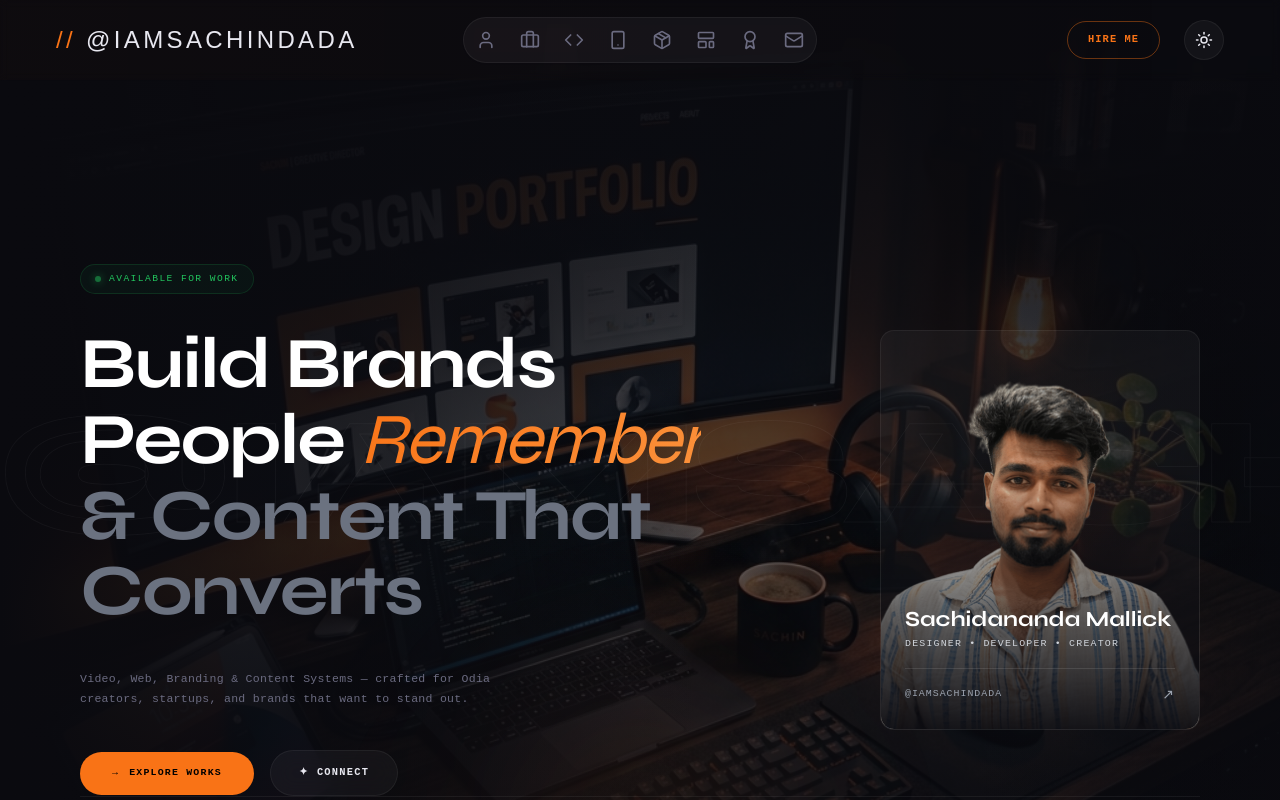
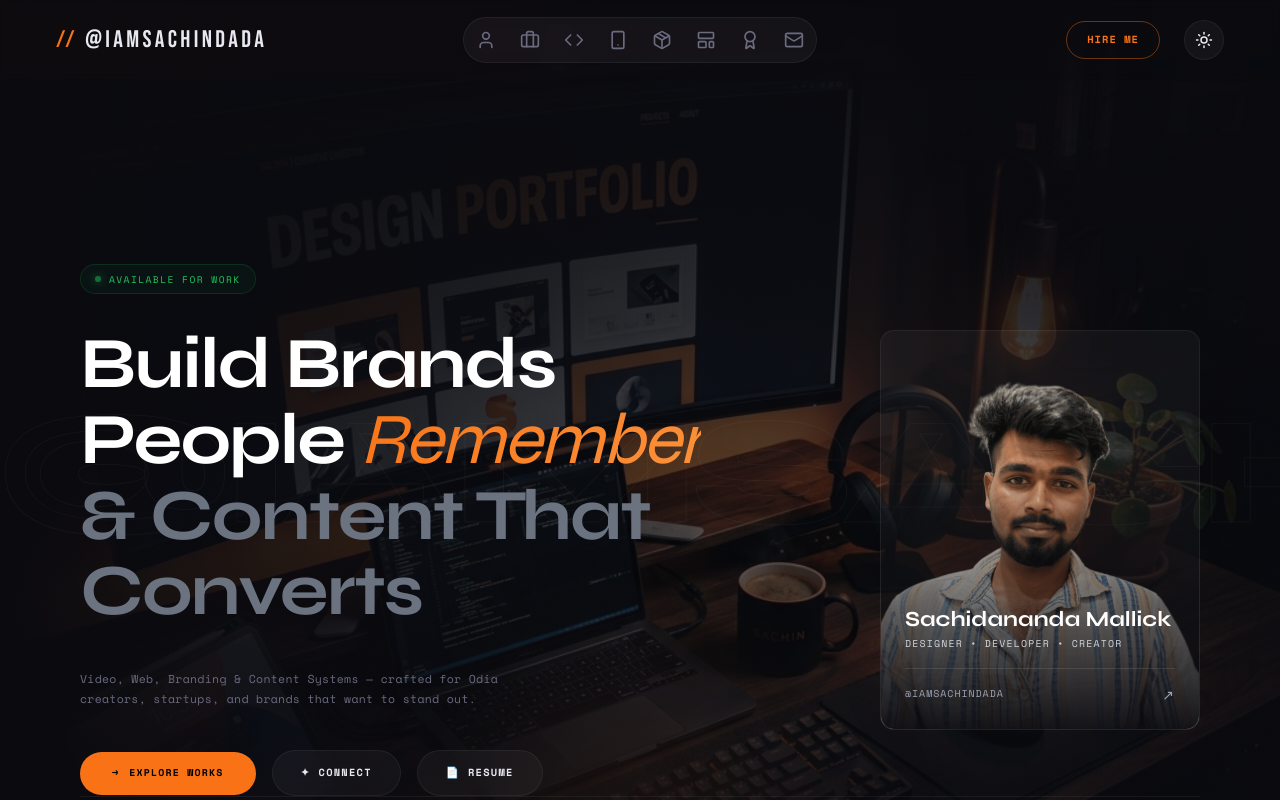
Before and after one commit to Sachin1724/Portfolio, a Next.js app: page / in a window 1280 px wide. Shown: the top 800 px of the page. Built offline with nearby package versions, Linux system fonts and the light colour scheme.

Commit message:
UI optimizations, performance improvements, and Resume button added

```diff
--- a/app/layout.tsx
+++ b/app/layout.tsx
@@ -1,11 +1,12 @@
 import type { Metadata } from "next";
-import { Syne } from "next/font/google";
+import { Syne, Space_Mono, Bebas_Neue } from "next/font/google";
 import "./globals.css";
 import CursorGlow from "@/components/CursorGlow";
 import SmoothScroll from "@/components/SmoothScroll";
 
-const syne = Syne({ subsets: ["latin"] });
-
+const syne = Syne({ subsets: ["latin"], variable: "--font-syne" });
+const spaceMono = Space_Mono({ subsets: ["latin"], weight: ["400", "700"], variable: "--font-mono" });
+const bebasNeue = Bebas_Neue({ subsets: ["latin"], weight: ["400"], variable: "--font-bebas" });
 export const metadata: Metadata = {
     title: "Sachin Dada — Cinematic Creator & Dev Freelancer",
     description:
@@ -52,7 +53,7 @@ export default function RootLayout({
                     }}
                 />
             </head>
-            <body className="antialiased" suppressHydrationWarning>
+            <body className={`antialiased ${syne.variable} ${spaceMono.variable} ${bebasNeue.variable}`} suppressHydrationWarning>
                 <SmoothScroll>
                     {children}
                 </SmoothScroll>
--- a/components/Hero.tsx
+++ b/components/Hero.tsx
@@ -44,6 +44,7 @@ export default function Hero() {
                     fill
                     priority
                     sizes="100vw"
+                    quality={60}
                     className="object-cover object-center"
                     style={{ opacity: 0.4 }}
                 />
@@ -174,6 +175,14 @@ export default function Hero() {
                             >
                                 <span>✦</span> Connect
                             </a>
+                            <a
+                                href="/assets/Resume_New.pdf"
+                                target="_blank"
+                                rel="noopener noreferrer"
+                                className="glass-btn"
+                            >
+                                <span>📄</span> Resume
+                            </a>
                         </div>
                     </motion.div>
 
@@ -211,6 +220,7 @@ export default function Hero() {
                                 fill
                                 sizes="320px"
                                 priority
+                                quality={85}
                                 className="object-cover transition-transform duration-700 group-hover:scale-105"
                             />
                             {/* Dark gradient overlay for text readability */}
--- a/components/Navbar.tsx
+++ b/components/Navbar.tsx
@@ -64,7 +64,7 @@ export default function Navbar() {
     return (
         <>
             <nav
-                className={`fixed top-0 left-0 right-0 z-[100] flex justify-between items-center px-8 md:px-14 transition-all duration-500 bg-transparent ${
+                className={`fixed top-0 left-0 right-0 z-[100] flex justify-between items-center px-5 md:px-14 transition-all duration-500 bg-transparent ${
                     scrolled
                         ? "py-3 backdrop-blur-2xl border-b shadow-lg border-[var(--glass-border)]"
                         : "py-5 backdrop-blur-sm border-b border-transparent"
@@ -76,7 +76,7 @@ export default function Navbar() {
                 {/* Logo */}
                 <a
                     href="#"
-                    className="relative z-10 font-bebas text-2xl tracking-[0.14em] uppercase leading-none text-[var(--text)] hover:text-[var(--accent)] transition-colors duration-300 group"
+                    className="relative z-10 font-bebas text-xl md:text-2xl tracking-[0.10em] md:tracking-[0.14em] uppercase leading-none text-[var(--text)] hover:text-[var(--accent)] transition-colors duration-300 group"
                 >
                     <span className="text-[var(--accent)] group-hover:text-[var(--accent2)]">{"//"}</span>{" "}
                     @iamsachindada
--- a/tailwind.config.ts
+++ b/tailwind.config.ts
@@ -19,9 +19,9 @@ const config: Config = {
         odia: "#22c55e",
       },
       fontFamily: {
-        syne: ["Syne", "sans-serif"],
-        mono: ["Space Mono", "monospace"],
-        bebas: ["Bebas Neue", "sans-serif"],
+        syne: ["var(--font-syne)", "sans-serif"],
+        mono: ["var(--font-mono)", "monospace"],
+        bebas: ["var(--font-bebas)", "sans-serif"],
       },
       animation: {
         ticker: "ticker 20s linear infinite",
```
